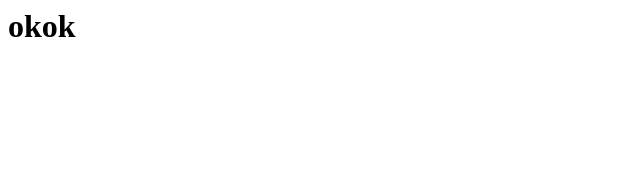
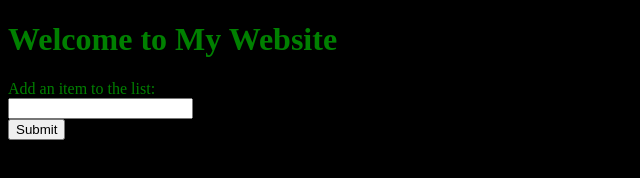
Before and after one commit to AadhiBMU/AadhiBMU.github.io, a plain HTML site: page index.html in a window 1280 px wide. Shown: the whole page, without its empty margins (0-640 px from the left). Drawn offline with Linux system fonts and the light colour scheme.

Commit message:
Update index.html

```diff
--- a/index.html
+++ b/index.html
@@ -1 +1,31 @@
-<h1>okok</h1>
+<!DOCTYPE html>
+<html>
+  <head>
+    <title>My Black and Green Website</title>
+    <style>
+      body {
+        background-color: black;
+        color: green;
+      }
+    </style>
+  </head>
+  <body>
+    <h1>Welcome to My Website</h1>
+    <form id="myForm">
+      <label for="textInput">Add an item to the list:</label><br>
+      <input type="text" id="textInput" name="textInput"><br>
+      <button type="button" onclick="addItem()">Submit</button>
+    </form>
+    <ul id="myList"></ul>
+    <script>
+      function addItem() {
+        var input = document.getElementById("textInput").value;
+        var newItem = document.createElement("li");
+        var textNode = document.createTextNode(input);
+        newItem.appendChild(textNode);
+        document.getElementById("myList").appendChild(newItem);
+        document.getElementById("myForm").reset();
+      }
+    </script>
+  </body>
+</html>
```
